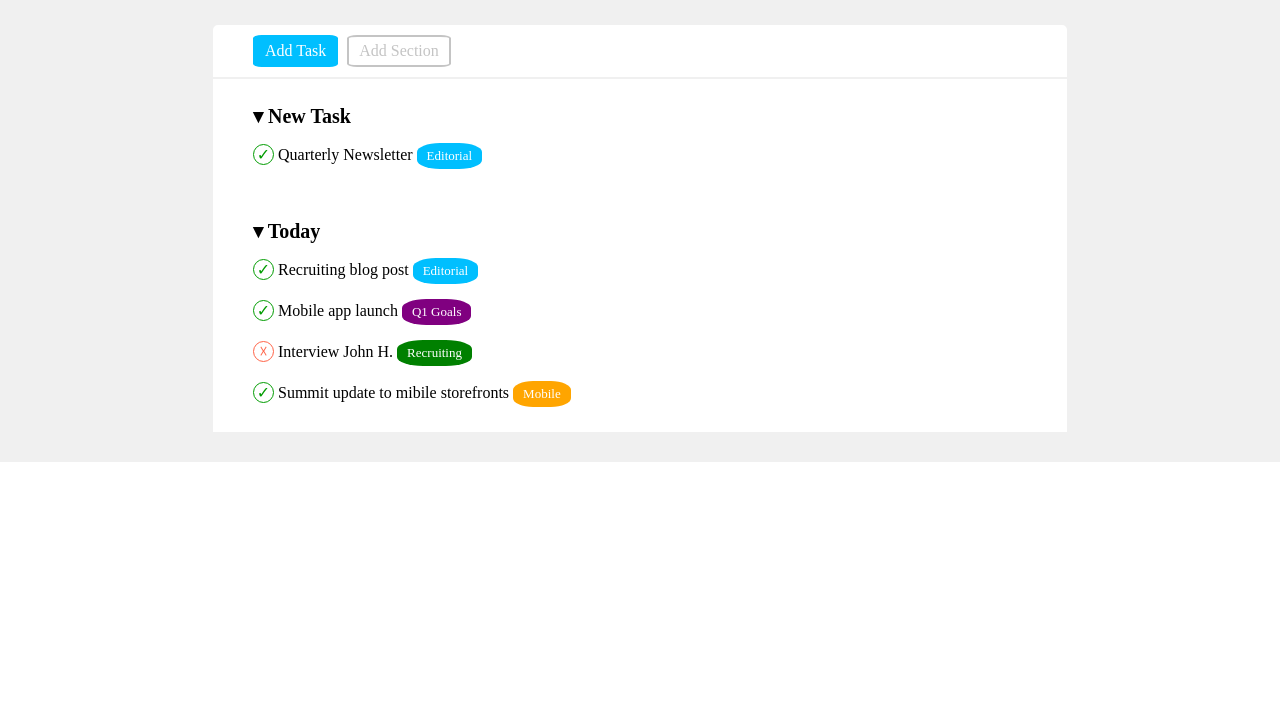
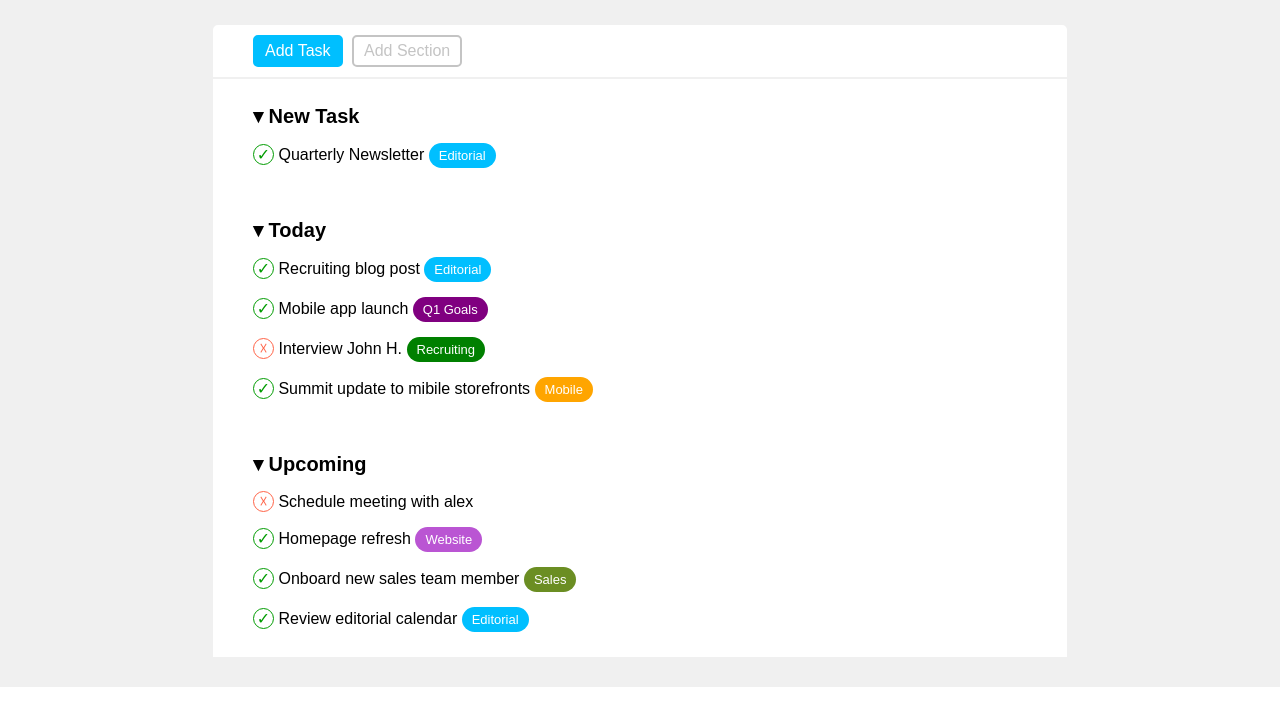
Before and after one commit to GiovanniConti/html-css-toboolist, a plain HTML site: page index.html in a window 1280 px wide. Shown: the part 79-800 px from the top of the page. Drawn offline with Linux system fonts and the light colour scheme.

Commit message:
Completo

```diff
--- a/css/styles.css
+++ b/css/styles.css
@@ -2,6 +2,7 @@
     margin: 0;
     padding: 0;
     box-sizing: border-box;
+    font-family: Arial, Helvetica, sans-serif;
 }
 
 /* Stili Tag */
@@ -65,7 +66,7 @@ li{
     display: inline-block;
     text-align: center;
     padding: 5px 10px;
-    border-radius: 10%;
+    border-radius: 5px;
     border: 2px solid rgb(196, 196, 196);
     margin-right: 5px;
 }
@@ -73,10 +74,6 @@ li{
 .nomeSezione{
     font-size: 20px;
     font-weight: 900;
-}
-
-.nomeTask{
-
 }
 
 .check{
@@ -102,7 +99,7 @@ li{
     color: white;
     text-align: center;
     padding: 5px 10px;
-    border-radius: 35%;
+    border-radius: 15px;
     font-size: small;
 }
 
@@ -121,3 +118,11 @@ li{
 .mobile{
     background-color: orange;
 }
+
+.website{
+    background-color: mediumorchid;
+}
+
+.sales{
+    background-color: olivedrab;
+}
--- a/index.html
+++ b/index.html
@@ -26,13 +26,17 @@
                 <div class="contenitoreTasks">
 
                     <!-- Inizio sezione New Task -->
+                    <div>
+
                         <ul>
                             <li class="nomeSezione">&#9662; New Task</li>
-                        <li class="nomeTask"> <span class="check">&#10003;</span> Quarterly Newsletter <span class="categoria editorial">Editorial</span></li>
+                            <li> <span class="check">&#10003;</span> Quarterly Newsletter <span class="categoria editorial">Editorial</span></li>
                         </ul>
+                    </div>
                     <!-- Fine sezione New Task -->
 
                     <!-- Inizio sezione Today -->
+                    <div>
                         <ul>
                             <li class="nomeSezione">&#9662; Today</li>
                             <li><span class="check">&#10003;</span> Recruiting blog post <span class="categoria editorial">Editorial</span> </li>
@@ -40,9 +44,20 @@
                             <li><span class="croce">&#9747;</span> Interview John H. <span class="categoria recruiting">Recruiting</span></li>
                             <li><span class="check">&#10003;</span> Summit update to mibile storefronts <span class="categoria mobile">Mobile</span></li>
                         </ul>
+                    </div>
                     <!-- Fine sezione Today  -->
 
                     <!-- Inizio sezione Upcoming -->
+                    <div>
+                        <ul>
+                            <li class="nomeSezione">&#9662; Upcoming</li>
+                            <li><span class="croce">&#9747;</span> Schedule meeting with alex </li>
+                            <li><span class="check">&#10003;</span> Homepage refresh <span class="categoria website">Website</span> </li>
+                            <li><span class="check">&#10003;</span> Onboard new sales team member <span class="categoria sales">Sales</span> </li>
+                            <li><span class="check">&#10003;</span> Review editorial calendar <span class="categoria editorial">Editorial</span> </li>
+
+                        </ul>
+                    </div>
                     <!-- Fine sezione Upcoming -->
                 </div>
             </div>
```
Lines whose indentation alone changed are shown as unchanged.
